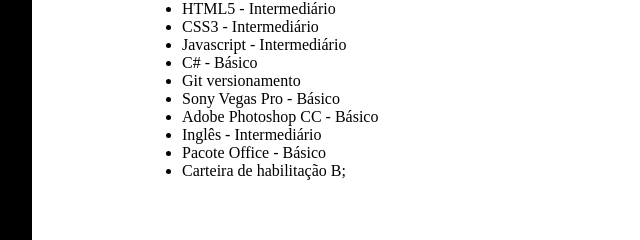
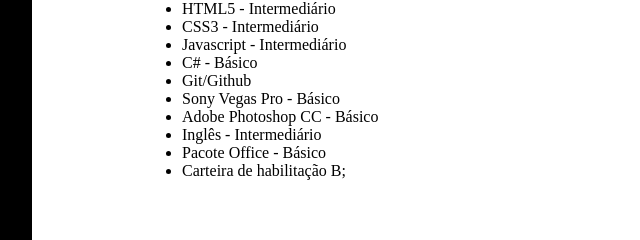
Before and after one commit to ivanunes/estudos, a plain HTML site: page curriculo_ivan/index.html in a window 1280 px wide. Shown: the part 1035-1275 px from the top of the page, 108-748 px from the left. Drawn offline with Linux system fonts and the light colour scheme.

Commit message:
atualização qualificação - curriculo

```diff
--- a/curriculo_ivan/index.html
+++ b/curriculo_ivan/index.html
@@ -81,7 +81,7 @@
             <li>CSS3 - Intermediário</li>
             <li>Javascript - Intermediário</li>
             <li>C# - Básico</li>
-            <li>Git versionamento</li>
+            <li>Git/Github</li>
             <li>Sony Vegas Pro - Básico</li>
             <li>Adobe Photoshop CC - Básico</li>
             <li>Inglês - Intermediário</li>
```
